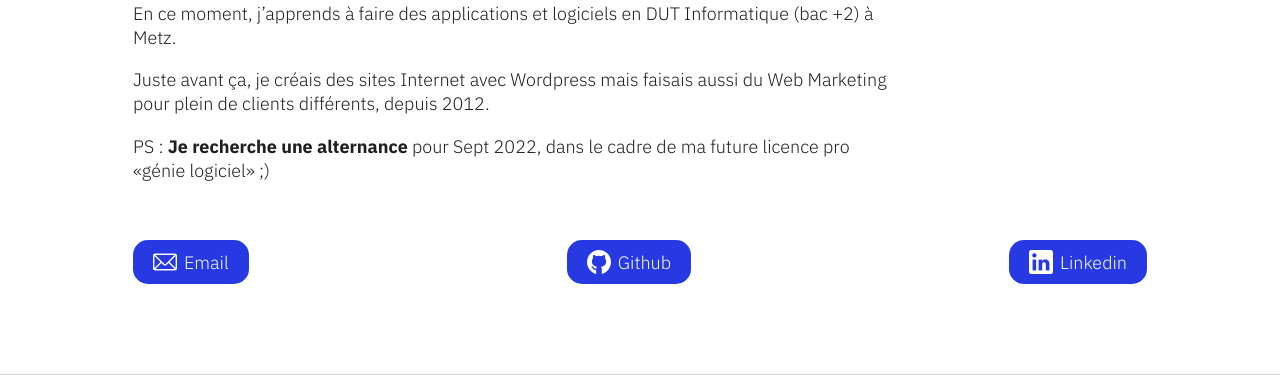
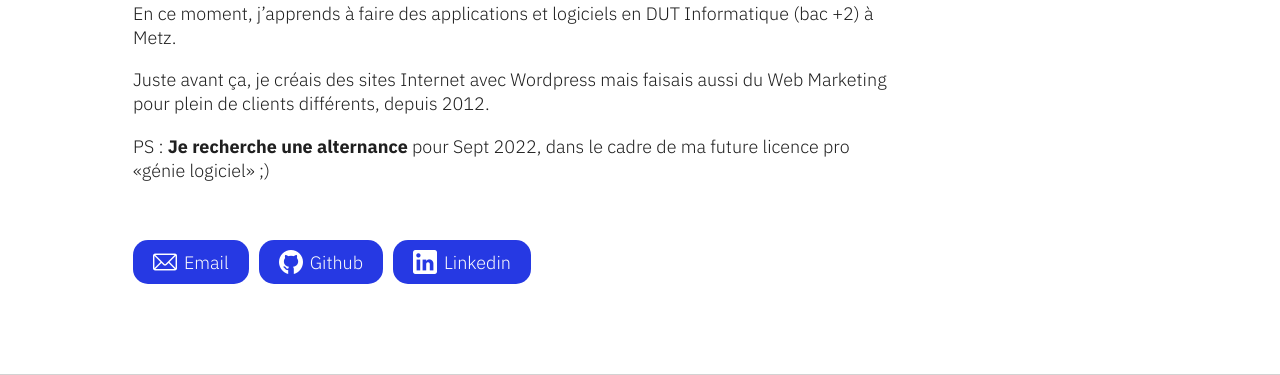
Before and after one commit to n0uben/n0uben.github.io, a PHP site: page / in a window 1280 px wide. Shown: the part 371-746 px from the top of the page. Run offline with PHP 8.4, Linux system fonts and the light colour scheme; some web fonts are replaced.

Commit message:
fix header buttons flexiness

```diff
--- a/style.css
+++ b/style.css
@@ -334,6 +334,7 @@ video {
     margin-bottom: 0;
 }
 #header-buttons-row {
+    justify-content: flex-start;
     padding-top: 0;
     margin-top: 0;
 }
```
